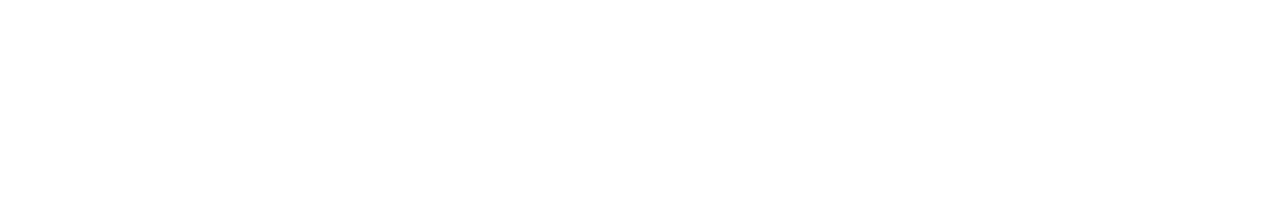
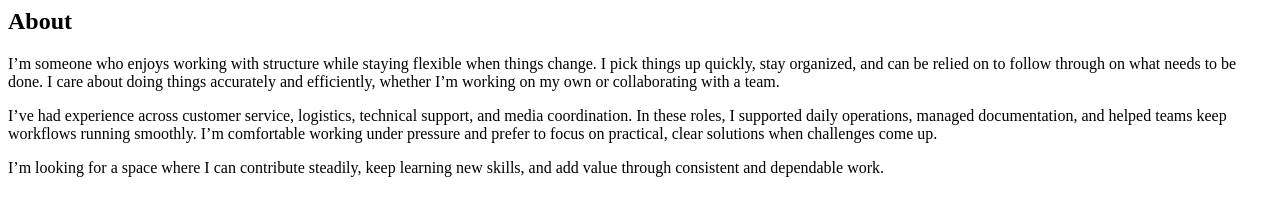
Before and after one commit to Nurf-y/sitinurfizahMBR.github.io, a plain HTML site: page index.html in a window 1280 px wide. Drawn offline with Linux system fonts and the light colour scheme.

Commit message:
Update index.html

```diff
--- a/index.html
+++ b/index.html
@@ -1,16 +1,19 @@
-<!DOCTYPE html>
-<html lang="en">
-<head>
-    <meta charset="UTF-8">
-    <title>Fizah | Professional Profile</title>
-    <meta name="viewport" content="width=device-width, initial-scale=1.0">
-    <link rel="stylesheet" href="style.css">
-</head>
-<body>
-
-    <main class="container">
-        <!-- Content will go here -->
-    </main>
-
-</body>
-</html>
+<section class="section">
+    <h2>About</h2>
+    <p>
+        I’m someone who enjoys working with structure while staying flexible when things change.
+        I pick things up quickly, stay organized, and can be relied on to follow through on what
+        needs to be done. I care about doing things accurately and efficiently, whether I’m
+        working on my own or collaborating with a team.
+    </p>
+    <p>
+        I’ve had experience across customer service, logistics, technical support, and media
+        coordination. In these roles, I supported daily operations, managed documentation, and
+        helped teams keep workflows running smoothly. I’m comfortable working under pressure and
+        prefer to focus on practical, clear solutions when challenges come up.
+    </p>
+    <p>
+        I’m looking for a space where I can contribute steadily, keep learning new skills, and
+        add value through consistent and dependable work.
+    </p>
+</section>
```
